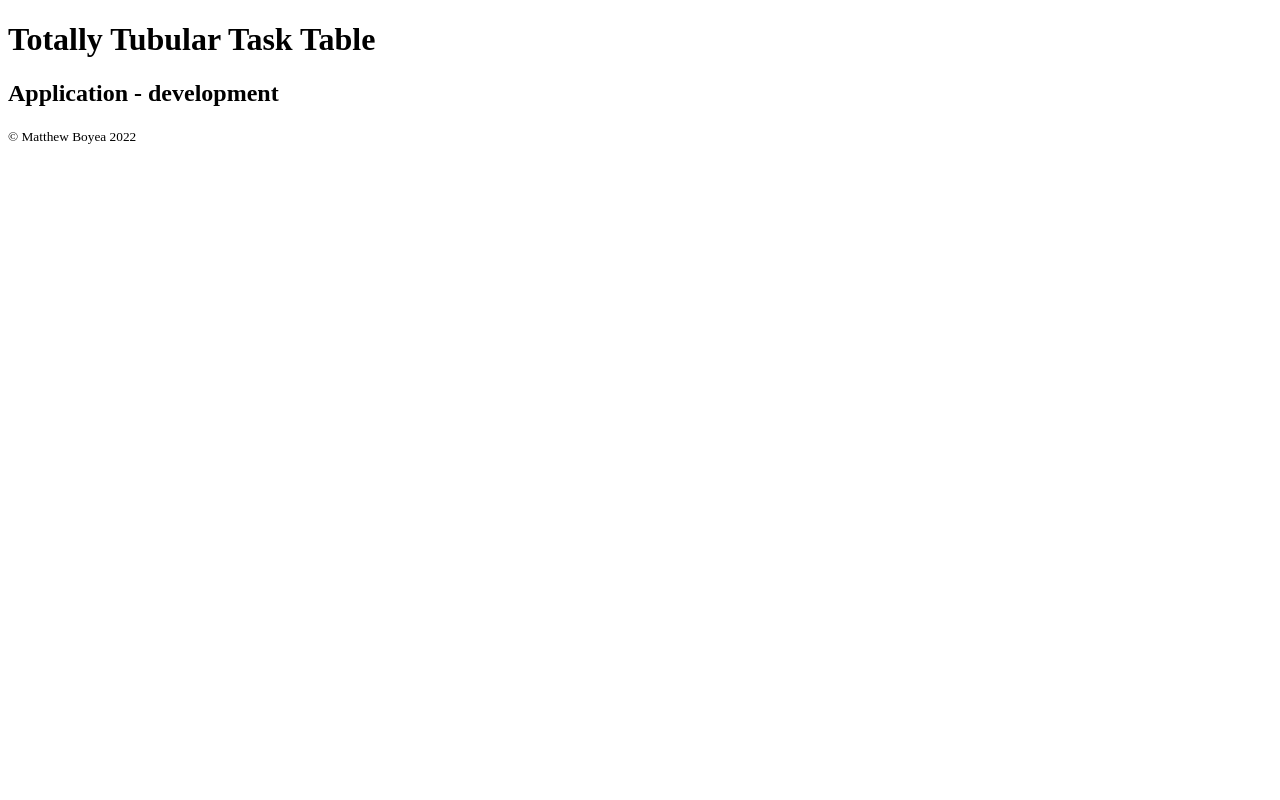
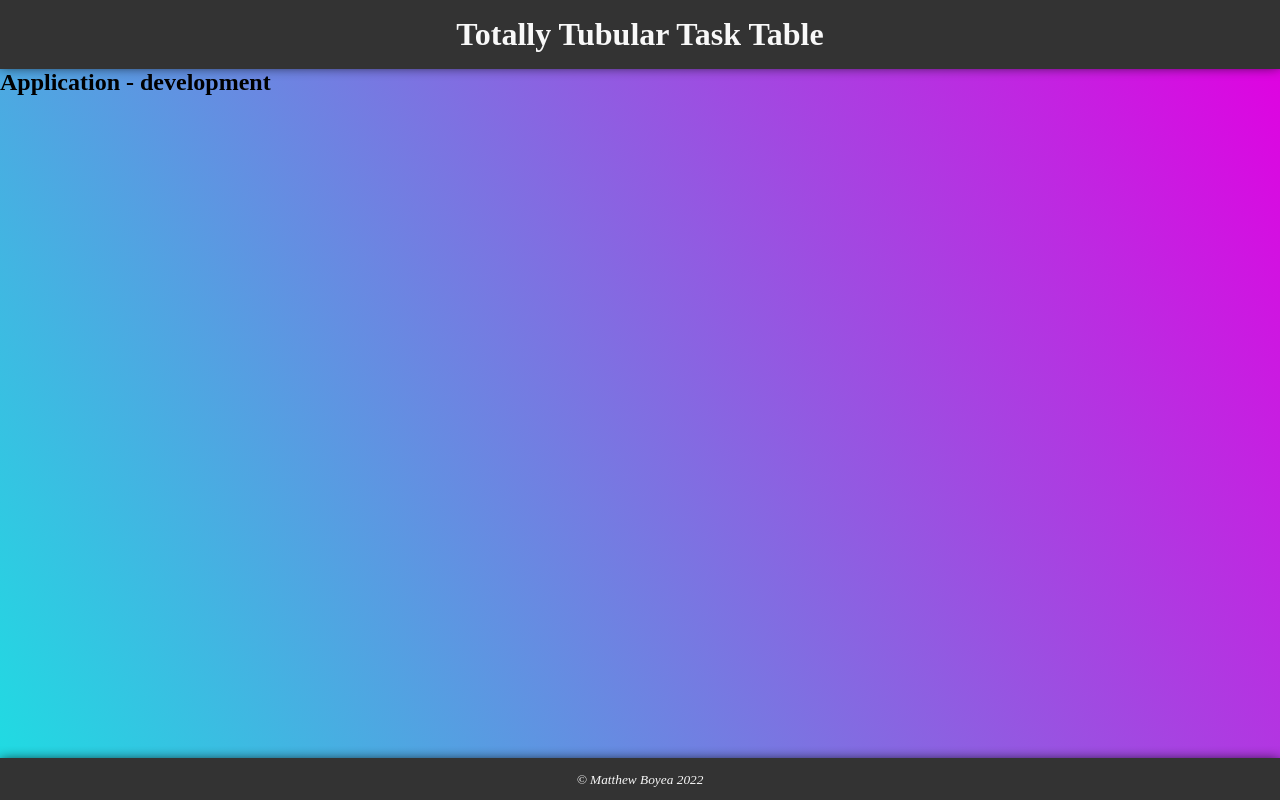
Before and after one commit to YourZombieMop/totally-tubular-task-table, a React app: page / in a window 1280 px wide. Built offline with nearby package versions, Linux system fonts and the light colour scheme.

Commit message:
Sass styling for sticky header/footer & basic app design; added children to Header/Footer component markup

```diff
--- /dev/null
+++ b/src/App.scss
@@ -0,0 +1,4 @@
+main.App {
+  background-color: #DF03E1;
+  background-image: linear-gradient(60deg, #20DBE2, #DF03E1);
+}
--- a/src/App.tsx
+++ b/src/App.tsx
@@ -1,6 +1,7 @@
 import React, { FC, ReactElement } from 'react';
 import Header from './components/Header/Header';
 import Footer from './components/Footer/Footer';
+import './App.scss';
 
 const App: FC = (): ReactElement => {
   return (
--- /dev/null
+++ b/src/components/Footer/Footer.scss
@@ -0,0 +1,12 @@
+footer {
+  flex-grow: 0 !important;
+  padding: 12px 0 12px 0;
+  text-align: center;
+  color: #F8F8F8;
+  background-color: #333333;
+  box-shadow: 0 0.2em 0.8em black;
+  z-index: 100;
+  small {
+    font-style: italic;
+  }
+}
--- a/src/components/Footer/Footer.tsx
+++ b/src/components/Footer/Footer.tsx
@@ -1,12 +1,18 @@
 import React, {FC, ReactElement} from 'react';
+import './Footer.scss';
 
 interface FooterProps {
+  children?: React.ReactNode;
   copyright: string;
 }
 
-const Footer: FC<FooterProps> = ({copyright}) : ReactElement => {
+const Footer: FC<FooterProps> = ({
+  children,
+  copyright
+}) : ReactElement => {
   return (
     <footer>
+      {children}
       <small>
         &copy; {copyright} {new Date().getFullYear()}
       </small>
--- /dev/null
+++ b/src/components/Header/Header.scss
@@ -0,0 +1,9 @@
+header {
+  flex-grow: 0 !important;
+  padding: 16px 0 16px 0;
+  text-align: center;
+  color: #F8F8F8;
+  background-color: #333333;
+  box-shadow: 0 -0.2em 0.8em black;
+  z-index: 100;
+}
--- a/src/components/Header/Header.tsx
+++ b/src/components/Header/Header.tsx
@@ -1,13 +1,19 @@
 import React, {FC, ReactElement} from 'react';
+import './Header.scss';
 
 interface HeaderProps {
+  children?: React.ReactNode;
   title?: string;
 }
 
-const Header: FC<HeaderProps> = ({title = 'Header'}) : ReactElement => {
+const Header: FC<HeaderProps> = ({
+  children,
+  title = 'Header'
+}) : ReactElement => {
   return (
     <header>
       <h1>{title}</h1>
+      {children}
     </header>
   );
 }
--- /dev/null
+++ b/src/index.scss
@@ -0,0 +1,11 @@
+* {
+  margin: 0;
+}
+div#root {
+  height: 100vh;
+  display: flex;
+  flex-direction: column;
+  * {
+    flex-grow: 1;
+  }
+}
--- a/src/index.tsx
+++ b/src/index.tsx
@@ -1,6 +1,7 @@
 import { StrictMode } from 'react';
 import ReactDOM from 'react-dom/client';
 import App from './App';
+import './index.scss';
 
 const root = ReactDOM.createRoot(document.getElementById('root') as HTMLElement);
 root.render(
```
